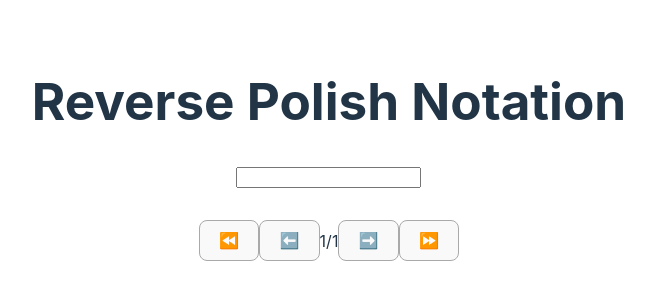
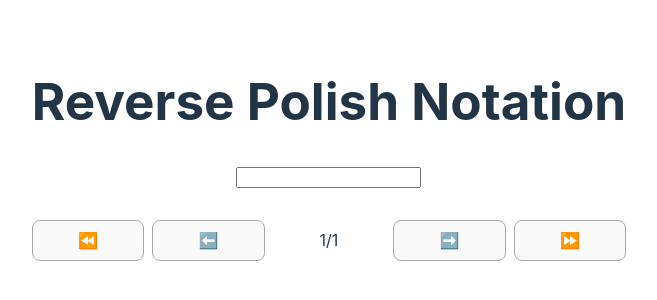
Before and after one commit to caxco93/reversepolishnotation, a React (Vite) app: page / in a window 1280 px wide. Shown: the part 250-550 px from the top of the page, without its empty margins (311-968 px from the left). Built offline with nearby package versions, Linux system fonts and the light colour scheme.

Commit message:
Add better styling

```diff
--- /dev/null
+++ b/src/components/Controls.scss
@@ -0,0 +1,8 @@
+.buttons {
+  display: grid;
+  gap: 8px;
+  grid-template-columns: repeat(5, 1fr);
+  span {
+    place-self: center;
+  }
+}
--- a/src/components/Controls.tsx
+++ b/src/components/Controls.tsx
@@ -1,4 +1,5 @@
 import React, { Dispatch, SetStateAction } from "react";
+import "./Controls.scss";
 
 type Props = {
   step: number;
```
